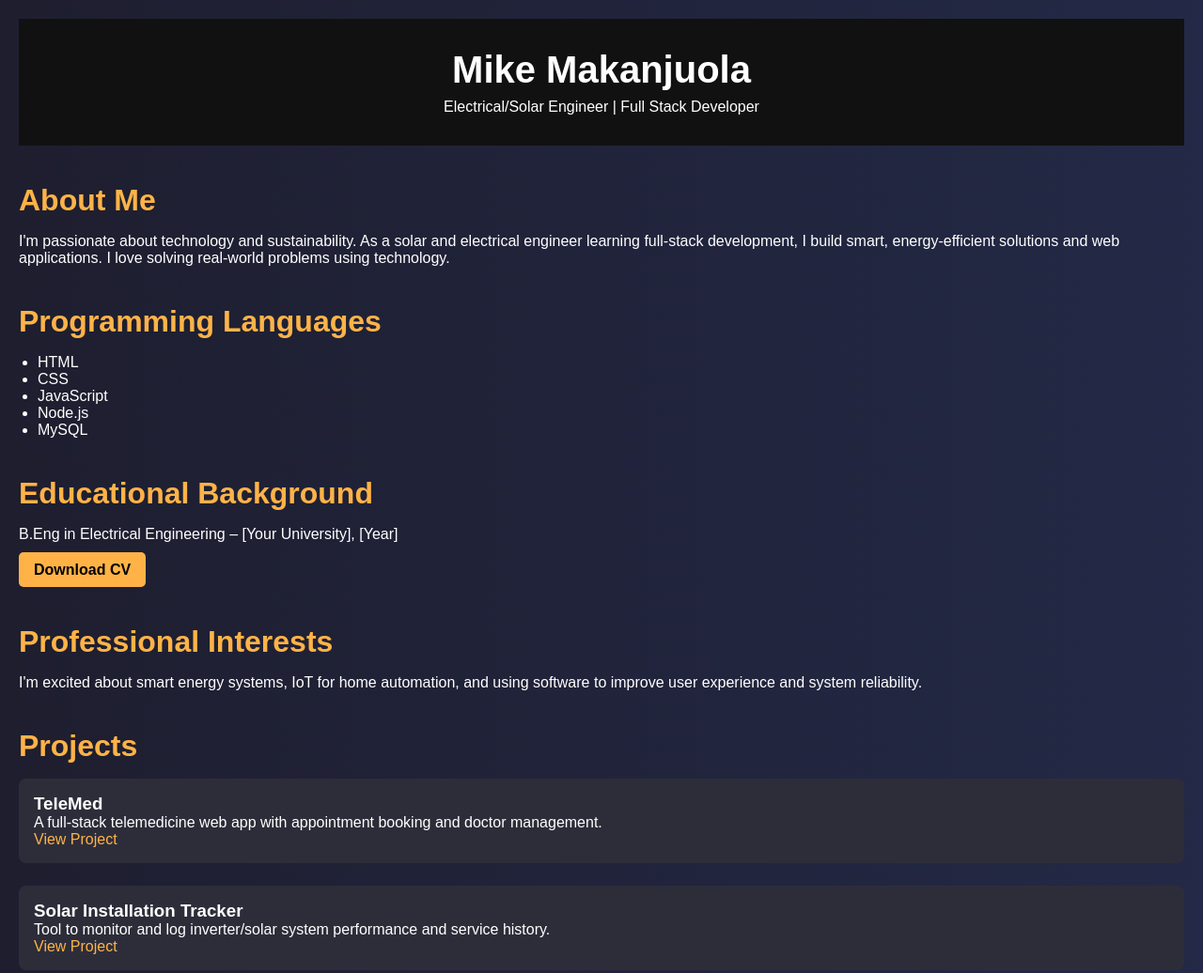
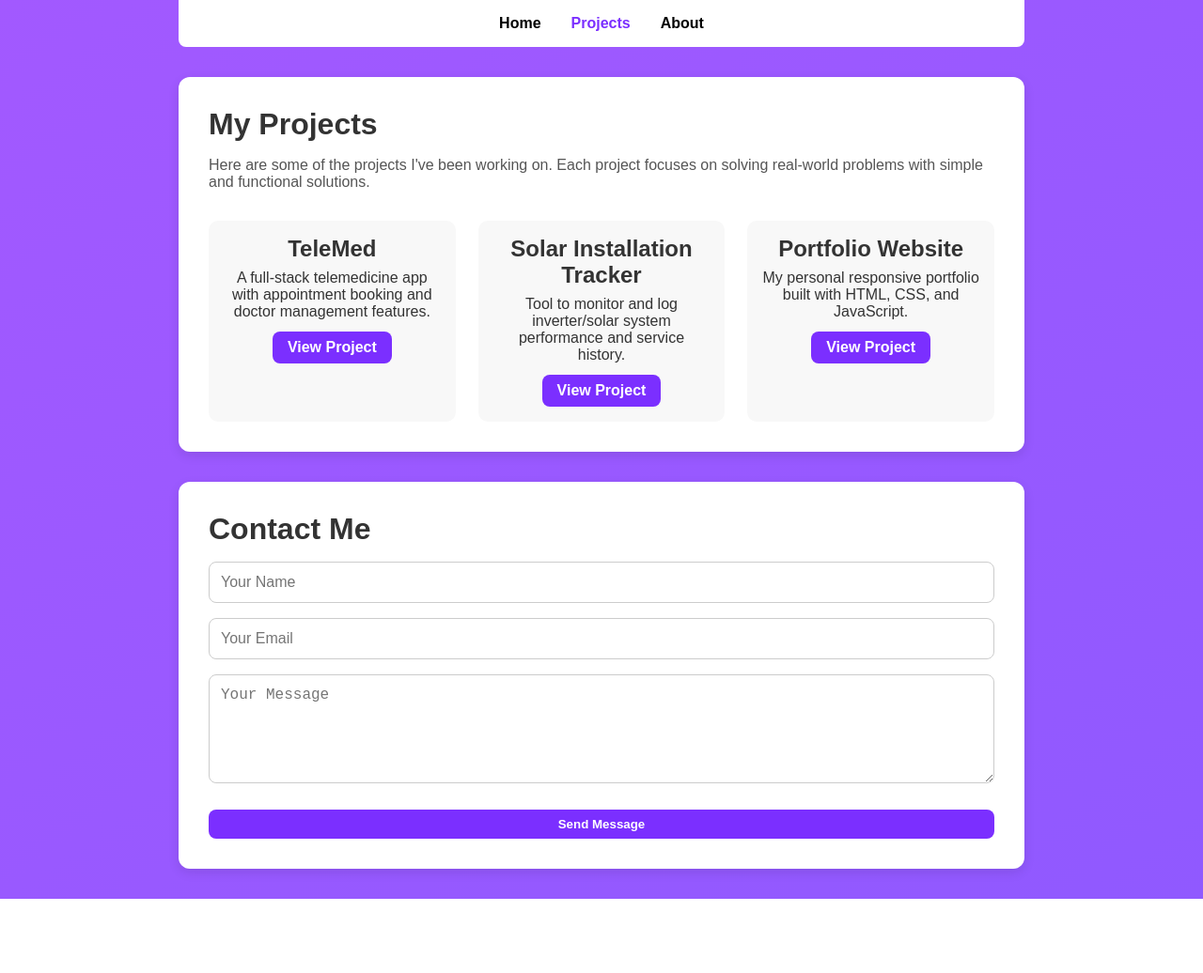
Before and after one commit to Mikeintellect29/portfolio, a plain HTML site: page project.html in a window 1280 px wide. Shown: the top 1036 px of the page at 94% size. After the commit the page ends 957 px from the top, so only its background shows below. Drawn offline with Linux system fonts and the light colour scheme.

Commit message:
portfolio

```diff
--- a/project.css
+++ b/project.css
@@ -1,4 +1,4 @@
-/* Reset and Base Styles */
+/* Reset */
 * {
   margin: 0;
   padding: 0;
@@ -7,85 +7,108 @@
 
 body {
   font-family: Arial, sans-serif;
-  background: linear-gradient(to right, #1e1e2f, #232946);
-  color: #fff;
-  padding: 20px;
+  background: linear-gradient(to bottom right, #a259ff, #9059ff);
+  min-height: 100vh;
+  color: #333;
 }
 
-a {
-  color: #ffb347;
-  text-decoration: none;
+/* Navbar */
+.navbar {
+  background-color: white;
+  padding: 1rem;
+  border-radius: 0 0 8px 8px;
+  max-width: 900px;
+  margin: 0 auto 2rem auto;
 }
 
-header.header {
-  text-align: center;
-  padding: 2rem 0;
-  background-color: #111;
+.navbar ul {
+  list-style: none;
+  display: flex;
+  justify-content: center;
+  gap: 2rem;
 }
 
-header h1 {
-  font-size: 2.5rem;
+.navbar a {
+  text-decoration: none;
+  color: black;
+  font-weight: bold;
+}
+
+.navbar a.active {
+  color: #7b2fff;
+}
+
+/* Card container */
+.card {
+  background: white;
+  max-width: 900px;
+  margin: 0 auto 2rem auto;
+  padding: 2rem;
+  border-radius: 12px;
+  box-shadow: 0 4px 12px rgba(0, 0, 0, 0.1);
+}
+
+/* Typography */
+.title {
+  font-size: 2rem;
+  font-weight: bold;
+  margin-bottom: 1rem;
+}
+
+.subtitle {
+  margin-bottom: 2rem;
+  color: #555;
+}
+
+/* Projects grid */
+.projects-grid {
+  display: grid;
+  grid-template-columns: repeat(auto-fit, minmax(250px, 1fr));
+  gap: 1.5rem;
+}
+
+.project-item {
+  background: #f8f8f8;
+  padding: 1rem;
+  border-radius: 10px;
+  text-align: center;
+}
+
+.project-item h2 {
   margin-bottom: 0.5rem;
 }
 
-section {
-  margin: 40px 0;
+/* Buttons */
+.btn {
+  display: inline-block;
+  margin-top: 0.75rem;
+  padding: 0.5rem 1rem;
+  background: #7b2fff;
+  color: white;
+  text-decoration: none;
+  font-weight: bold;
+  border-radius: 8px;
+  transition: background 0.3s;
+  border: none;
+  cursor: pointer;
 }
 
-h2 {
-  margin-bottom: 1rem;
-  font-size: 2rem;
-  color: #ffb347;
+.btn:hover {
+  background: #5b22cc;
 }
 
-ul {
-  list-style-type: disc;
-  padding-left: 20px;
+/* Contact form */
+.contact-form {
+  display: flex;
+  flex-direction: column;
+  gap: 1rem;
+  margin-top: 1rem;
 }
 
-.project {
-  margin-bottom: 1.5rem;
-  background-color: #2d2d3a;
-  padding: 1rem;
+.contact-form input,
+.contact-form textarea {
+  padding: 0.75rem;
   border-radius: 8px;
-}
-
-.download-btn {
-  display: inline-block;
-  margin-top: 10px;
-  padding: 0.6rem 1rem;
-  background-color: #ffb347;
-  color: #000;
-  border-radius: 5px;
-  font-weight: bold;
-}
-
-.contact form {
-  display: flex;
-  flex-direction: column;
-  gap: 15px;
-}
-
-.contact input,
-.contact textarea {
-  padding: 10px;
-  border-radius: 5px;
-  border: none;
+  border: 1px solid #ccc;
   font-size: 1rem;
 }
-
-.contact button {
-  padding: 10px;
-  background-color: #ffb347;
-  border: none;
-  font-weight: bold;
-  cursor: pointer;
-  border-radius: 5px;
-}
-
-.footer {
-  text-align: center;
-  margin-top: 3rem;
-  padding: 1rem;
-  border-top: 1px solid #333;
-}
--- a/project.html
+++ b/project.html
@@ -3,76 +3,67 @@
   <head>
     <meta charset="UTF-8" />
     <meta name="viewport" content="width=device-width, initial-scale=1.0" />
-    <title>My Portfolio</title>
+    <title>Projects | My Portfolio</title>
     <link rel="stylesheet" href="project.css" />
   </head>
   <body>
-    <header class="header">
-      <h1>Mike Makanjuola</h1>
-      <p>Electrical/Solar Engineer | Full Stack Developer</p>
-    </header>
+    <!-- Navigation -->
+    <nav class="navbar">
+      <ul>
+        <li><a href="index.html">Home</a></li>
+        <li><a href="project.html" class="active">Projects</a></li>
+        <li><a href="about.html">About</a></li>
+      </ul>
+    </nav>
 
-    <section class="about">
-      <h2>About Me</h2>
+    <!-- Main Projects Section -->
+    <main>
+      <div class="card">
+        <h1 class="title">My Projects</h1>
+        <p class="subtitle">
+          Here are some of the projects I've been working on. Each project
+          focuses on solving real-world problems with simple and functional
+          solutions.
+        </p>
+
+        <div class="projects-grid">
+          <div class="project-item">
+            <h2>TeleMed</h2>
             <p>
-        I'm passionate about technology and sustainability. As a solar and
-        electrical engineer learning full-stack development, I build smart,
-        energy-efficient solutions and web applications. I love solving
-        real-world problems using technology.
+              A full-stack telemedicine app with appointment booking and doctor
+              management features.
             </p>
-    </section>
+            <a href="#" class="btn">View Project</a>
+          </div>
 
-    <section class="skills">
-      <h2>Programming Languages</h2>
-      <ul>
-        <li>HTML</li>
-        <li>CSS</li>
-        <li>JavaScript</li>
-        <li>Node.js</li>
-        <li>MySQL</li>
-      </ul>
-    </section>
+          <div class="project-item">
+            <h2>Solar Installation Tracker</h2>
+            <p>
+              Tool to monitor and log inverter/solar system performance and
+              service history.
+            </p>
+            <a href="#" class="btn">View Project</a>
+          </div>
 
-    <section class="education">
-      <h2>Educational Background</h2>
-      <p>B.Eng in Electrical Engineering – [Your University], [Year]</p>
-      <a href="cv/Mike_CV.pdf" download class="download-btn">Download CV</a>
-    </section>
+          <div class="project-item">
+            <h2>Portfolio Website</h2>
+            <p>
+              My personal responsive portfolio built with HTML, CSS, and
+              JavaScript.
+            </p>
+            <a href="#" class="btn">View Project</a>
+          </div>
+        </div>
+      </div>
 
-    <section class="interests">
-      <h2>Professional Interests</h2>
-      <p>
-        I'm excited about smart energy systems, IoT for home automation, and
-        using software to improve user experience and system reliability.
-      </p>
-    </section>
-
-    <section class="projects">
-      <h2>Projects</h2>
-      <div class="project">
-        <h3>TeleMed</h3>
-        <p>
-          A full-stack telemedicine web app with appointment booking and doctor
-          management.
-        </p>
-        <a href="#">View Project</a>
-      </div>
-      <div class="project">
-        <h3>Solar Installation Tracker</h3>
-        <p>
-          Tool to monitor and log inverter/solar system performance and service
-          history.
-        </p>
-        <a href="#">View Project</a>
-      </div>
-    </section>
-
-    <section class="contact">
-      <h2>Contact Me</h2>
+      <!-- Contact Section -->
+      <div class="card contact-card" id="contact">
+        <h1 class="title">Contact Me</h1>
         <form
           action="mailto:Mikeintellect29@gmail.com"
           method="post"
           enctype="text/plain"
+          class="contact-form"
         >
           <input type="text" name="name" placeholder="Your Name" required />
           <input type="email" name="email" placeholder="Your Email" required />
@@ -82,12 +73,9 @@
             rows="5"
             required
           ></textarea>
-        <button type="submit">Send Message</button>
+          <button type="submit" class="btn">Send Message</button>
         </form>
-    </section>
-
-    <footer class="footer">
-      <p>&copy; 2025 Mike Makanjuola | Mikeintellect Limited</p>
-    </footer>
+      </div>
+    </main>
   </body>
 </html>
```
Also changed, not shown: index.html (+2 -2 lines). Lines whose indentation alone changed are shown as unchanged.
